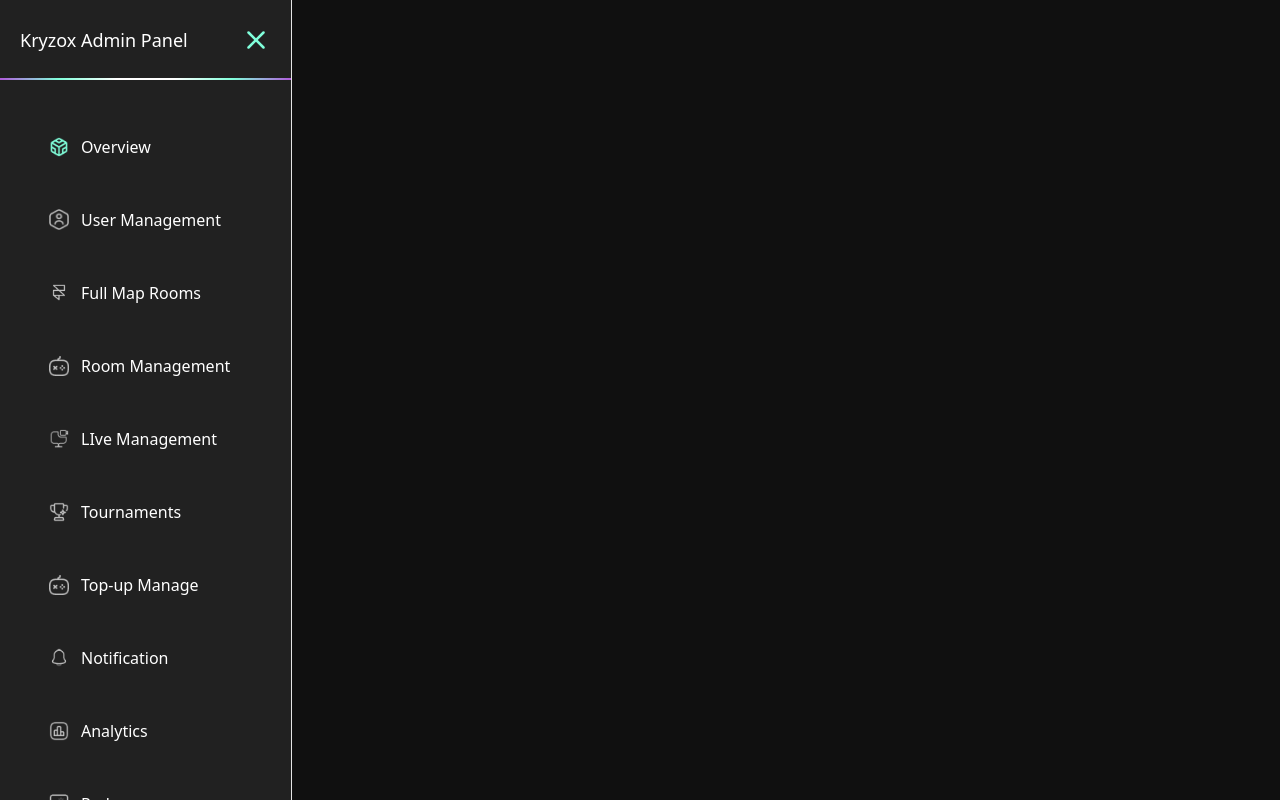
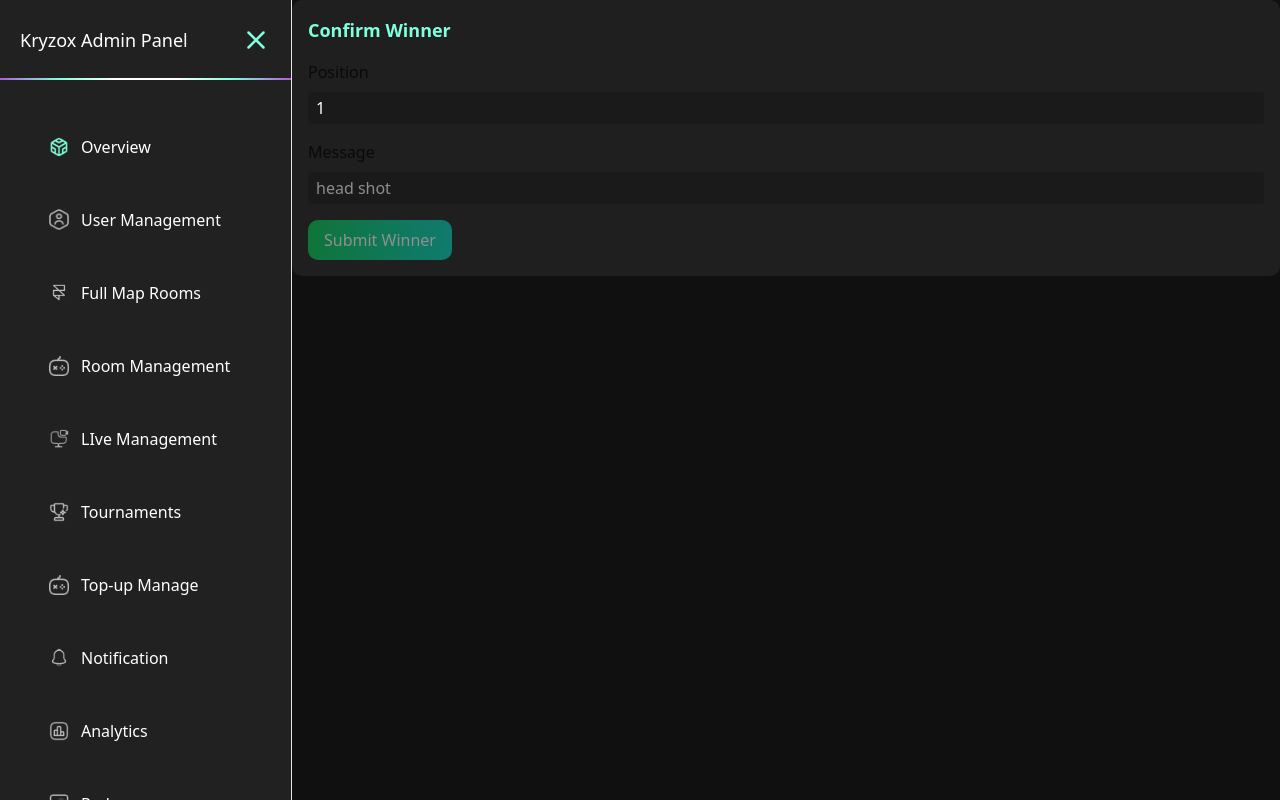
Before and after one commit to aadityasigdel/Kryzox, a React (Vite) app: page /admin/room-management/room-payment/1 in a window 1280 px wide. Built offline with nearby package versions, Linux system fonts and the light colour scheme.

Commit message:
WorkingOnRoom

```diff
--- /dev/null
+++ b/src/pages/admin/room-management/RoomPayment.jsx
@@ -0,0 +1,87 @@
+"use client";
+import { useState } from "react";
+
+const Payment = ({ roomId, selectedUserId }) => {
+    const [position, setPosition] = useState(1);
+    const [message, setMessage] = useState("");
+    const [loading, setLoading] = useState(false);
+    const [error, setError] = useState(null);
+    const [success, setSuccess] = useState(null);
+
+    const handleSubmit = async () => {
+        if (!selectedUserId) return;
+
+        setLoading(true);
+        setError(null);
+        setSuccess(null);
+
+        try {
+            const response = await fetch(`/api/v1/rooms/${roomId}/winners`, {
+                method: "POST",
+                headers: {
+                    "Content-Type": "application/json",
+                },
+                body: JSON.stringify({
+                    userIds: [selectedUserId],
+                    position: parseFloat(position),
+                    message,
+                }),
+            });
+
+            const data = await response.json();
+
+            if (!response.ok) {
+                throw new Error(data.message || "Something went wrong");
+            }
+
+            setSuccess("Winner submitted successfully!");
+            console.log("Winner API response:", data);
+        } catch (err) {
+            setError(err.message);
+            console.error("Winner API error:", err);
+        } finally {
+            setLoading(false);
+        }
+    };
+
+    return (
+        <div className="p-4 bg-[#2a2a2a]/60 rounded-lg space-y-4">
+            <h3 className="text-lg font-bold text-[#80FFDB]">Confirm Winner</h3>
+
+            <div className="flex flex-col gap-2">
+                <label>Position</label>
+                <input
+                    type="number"
+                    step="0.1"
+                    value={position}
+                    onChange={(e) => setPosition(e.target.value)}
+                    className="px-2 py-1 rounded bg-[#1a1a1a] text-white"
+                />
+            </div>
+
+            <div className="flex flex-col gap-2">
+                <label>Message</label>
+                <input
+                    type="text"
+                    value={message}
+                    onChange={(e) => setMessage(e.target.value)}
+                    className="px-2 py-1 rounded bg-[#1a1a1a] text-white"
+                    placeholder="head shot"
+                />
+            </div>
+
+            <button
+                onClick={handleSubmit}
+                disabled={loading || !selectedUserId}
+                className="px-4 py-2 bg-gradient-to-r from-green-500 to-teal-400 rounded-lg text-white disabled:opacity-50"
+            >
+                {loading ? "Submitting..." : "Submit Winner"}
+            </button>
+
+            {error && <p className="text-red-500">{error}</p>}
+            {success && <p className="text-green-400">{success}</p>}
+        </div>
+    );
+};
+
+export default Payment;
--- a/src/pages/admin/room-management/ui/RoomDetailReward.jsx
+++ b/src/pages/admin/room-management/ui/RoomDetailReward.jsx
@@ -1,12 +1,15 @@
 "use client";
-import { useEffect } from "react";
-import { useParams } from "react-router-dom";
+import { useEffect, useState } from "react";
+import { useParams, useNavigate } from "react-router-dom";
 import useGetData from "../../../../hooks/getData.js";
 import WinnerImg from "./WinnerImg.jsx";
+import RoomInfoGrid from "./RoomInfoGrid.jsx";
 
 const RoomDetailReward = () => {
     const { roomId } = useParams();
+    const nav = useNavigate(); // ✅ useNavigate hook
     const { getData, result, loading, responseError } = useGetData();
+    const [selectedUserId, setSelectedUserId] = useState(null);
 
     useEffect(() => {
         if (roomId) {
@@ -16,33 +19,13 @@
 
     if (loading) return <p className="text-gray-400">Loading...</p>;
     if (responseError) return <p className="text-red-500">{responseError}</p>;
-    if (!result || !result.roomId) return <p>No room data found.</p>;
+    if (!result || result.length === 0) return <p>No room data found.</p>;
 
-    const {
-        totalParticipant,
-        entryFee,
-        wining,
-        gameType,
-        status,
-        round,
-        game,
-        user,
-        addedDate,
-        creator_SS,
-        player_SS,
-    } = result;
+    const { room, user: requestingUser, status: approvalStatus } = result[0];
 
-    // Format date nicely
-    const formatDate = (dateArray) => {
-        if (!dateArray) return "N/A";
-        const [y, m, d, hh, mm] = dateArray;
-        return new Date(y, m - 1, d, hh, mm).toLocaleString();
-    };
-
-    // Define both players
     const players = [
-        { name: user?.name, ss: creator_SS },
-        { name: "Opponent", ss: player_SS },
+        { id: room.user?.id, name: room.user?.name || "Creator" },
+        { id: requestingUser?.id, name: requestingUser?.name || "Opponent" },
     ];
 
     return (
@@ -50,79 +33,57 @@
             {/* Header */}
             <div className="flex items-center justify-between">
                 <h2 className="text-2xl font-bold text-[#80FFDB]">
-                    Room #{result.roomId}
+                    Room #{room.roomId}
                 </h2>
                 <span
                     className={`px-3 py-1 text-xs font-semibold rounded-full ${
-                        status === "PENDING"
+                        approvalStatus === "PENDING"
                             ? "bg-yellow-600/20 text-yellow-400 border border-yellow-500/40"
-                            : status === "COMPLETED"
+                            : approvalStatus === "COMPLETED"
                             ? "bg-green-600/20 text-green-400 border border-green-500/40"
                             : "bg-gray-600/20 text-gray-400 border border-gray-500/40"
                     }`}
                 >
-                    {status}
+                    {approvalStatus}
                 </span>
             </div>
 
-            {/* Info Grid */}
-            <div className="grid md:grid-cols-2 gap-4 text-sm">
-                <div className="bg-[#2a2a2a]/60 p-4 rounded-lg">
-                    <p>
-                        <span className="font-bold">Game Type:</span> {gameType}
-                    </p>
-                    <p>
-                        <span className="font-bold">Round:</span> {round}
-                    </p>
-                    <p>
-                        <span className="font-bold">Players:</span>{" "}
-                        {totalParticipant}
-                    </p>
-                    <p>
-                        <span className="font-bold">Date:</span>{" "}
-                        {formatDate(addedDate)}
-                    </p>
-                </div>
-                <div className="bg-[#2a2a2a]/60 p-4 rounded-lg">
-                    <p>
-                        <span className="font-bold">Entry Fee:</span>{" "}
-                        <span className="text-yellow-400">${entryFee}</span>
-                    </p>
-                    <p>
-                        <span className="font-bold">Winning:</span>{" "}
-                        <span className="text-green-400">${wining}</span>
-                    </p>
-                    <p>
-                        <span className="font-bold">Game:</span>{" "}
-                        {game?.gameTitle}
-                    </p>
-                    <p>
-                        <span className="font-bold">Creator:</span> {user?.name}
-                    </p>
-                </div>
-            </div>
+            {/* Room Info */}
+            <RoomInfoGrid room={room} />
 
-            {/* Winner Images */}
+            {/* Screenshots */}
             <WinnerImg
-                user={user}
-                creator_SS={creator_SS || null}
-                player_SS={player_SS || null}
+                user={requestingUser}
+                creator_SS={room.creator_SS || null}
+                player_SS={room.player_SS || null}
             />
 
-            {/* Action Buttons */}
+            {/* Winner Selection + Payment */}
             <div className="flex flex-col items-center gap-4">
                 <div className="flex gap-4">
-                    {players.map((player, idx) => (
+                    {players.map((player) => (
                         <button
-                            key={idx}
-                            className="px-5 py-2 rounded-lg bg-gradient-to-r from-purple-500 to-teal-400"
+                            key={player.id}
+                            onClick={() => setSelectedUserId(player.id)}
+                            className={`px-5 py-2 rounded-lg transition ${
+                                selectedUserId === player.id
+                                    ? "bg-gradient-to-r from-purple-500 to-teal-400 text-white border-2 border-white scale-105"
+                                    : "bg-gray-700 hover:bg-gray-600"
+                            }`}
                         >
-                            {player.name || `Player ${idx + 1}`}
+                            {player.name}
                         </button>
                     ))}
                 </div>
 
-                <button className="px-6 py-2 rounded-lg bg-gradient-to-r from-green-500 to-teal-400">
+                <button
+                    className="px-6 py-2 rounded-lg bg-gradient-to-r from-green-500 to-teal-400 disabled:opacity-50"
+                    onClick={() => {
+                        console.log("Selected User ID:", selectedUserId);
+                        nav(`/room-payment/${roomId}/winner/${selectedUserId}`);
+                    }}
+                    disabled={!selectedUserId}
+                >
                     Confirm Payment
                 </button>
             </div>
--- /dev/null
+++ b/src/pages/admin/room-management/ui/RoomInfoGrid.jsx
@@ -0,0 +1,59 @@
+"use client";
+
+const RoomInfoGrid = ({ room }) => {
+    const {
+        totalParticipant,
+        entryFee,
+        wining,
+        gameType,
+        round,
+        game,
+        addedDate,
+        user,
+    } = room;
+
+    const formatDate = (dateArray) => {
+        if (!dateArray) return "N/A";
+        const [y, m, d, hh, mm] = dateArray;
+        return new Date(y, m - 1, d, hh, mm).toLocaleString();
+    };
+
+    return (
+        <div className="grid md:grid-cols-2 gap-4 text-sm">
+            <div className="bg-[#2a2a2a]/60 p-4 rounded-lg">
+                <p>
+                    <span className="font-bold">Game Type:</span> {gameType}
+                </p>
+                <p>
+                    <span className="font-bold">Round:</span> {round}
+                </p>
+                <p>
+                    <span className="font-bold">Players:</span>{" "}
+                    {totalParticipant}
+                </p>
+                <p>
+                    <span className="font-bold">Date:</span>{" "}
+                    {formatDate(addedDate)}
+                </p>
+            </div>
+            <div className="bg-[#2a2a2a]/60 p-4 rounded-lg">
+                <p>
+                    <span className="font-bold">Entry Fee:</span>{" "}
+                    <span className="text-yellow-400">${entryFee}</span>
+                </p>
+                <p>
+                    <span className="font-bold">Winning:</span>{" "}
+                    <span className="text-green-400">${wining}</span>
+                </p>
+                <p>
+                    <span className="font-bold">Game:</span> {game?.gameTitle}
+                </p>
+                <p>
+                    <span className="font-bold">Creator:</span> {user?.name}
+                </p>
+            </div>
+        </div>
+    );
+};
+
+export default RoomInfoGrid;
--- a/src/routes/Routes.jsx
+++ b/src/routes/Routes.jsx
@@ -23,6 +23,7 @@
 import { UpcomingTournaments } from "../pages/admin/tournaments/pages/UpcomingTournaments";
 import UserManagement from "../pages/admin/user-management/UserManagement";
 import UserProfile from "../pages/admin/user-management/UserProfile";
+import RoomPayment from "../pages/admin/room-management/RoomPayment";
 
 // Auth pages
 import LoginPage from "../components/auth/Login";
@@ -42,7 +43,6 @@
 import Disclaimer from "../components/Footer/pages/Disclaimer";
 import PrivacyPolicy from "../components/Footer/pages/PrivacyPolicy";
 import UserAgreement from "../components/Footer/pages/UserAgreement";
-
 
 // Optional: import AdminProtection if you want to protect admin routes
 // import AdminProtection from "../components/auth/AdminProtection";
@@ -105,9 +105,18 @@
                 />
                 <Route path="room-management" element={<RoomManagement />} />
                 <Route path="live-management" element={<LiveManagement />} />
-                <Route path="room-management/room-rewards/:roomId" element={<RoomRewards />} />
-                <Route path="room-management/room-detail/:roomId" element={<RoomDetails />} />
-
+                <Route
+                    path="room-management/room-rewards/:roomId"
+                    element={<RoomRewards />}
+                />
+                <Route
+                    path="room-management/room-detail/:roomId"
+                    element={<RoomDetails />}
+                />
+                <Route
+                    path="room-management/room-payment/:roomId"
+                    element={<RoomPayment />}
+                />
 
                 <Route path="redeem-management" element={<RedeemManage />} />
 
@@ -117,7 +126,10 @@
                 />
                 {/* Users Pages */}
                 <Route path="user-management" element={<UserManagement />} />
-                <Route path="user-management/users/:id/profile" element={<UserProfile />} />
+                <Route
+                    path="user-management/users/:id/profile"
+                    element={<UserProfile />}
+                />
 
                 {/* Tournament Pages */}
                 <Route path="tournaments">
```
Also changed, not shown: src/pages/admin/room-management/ui/WinnerImg.jsx (+3 -7 lines), 1 other file (tests, documents, lock files or other folders).
